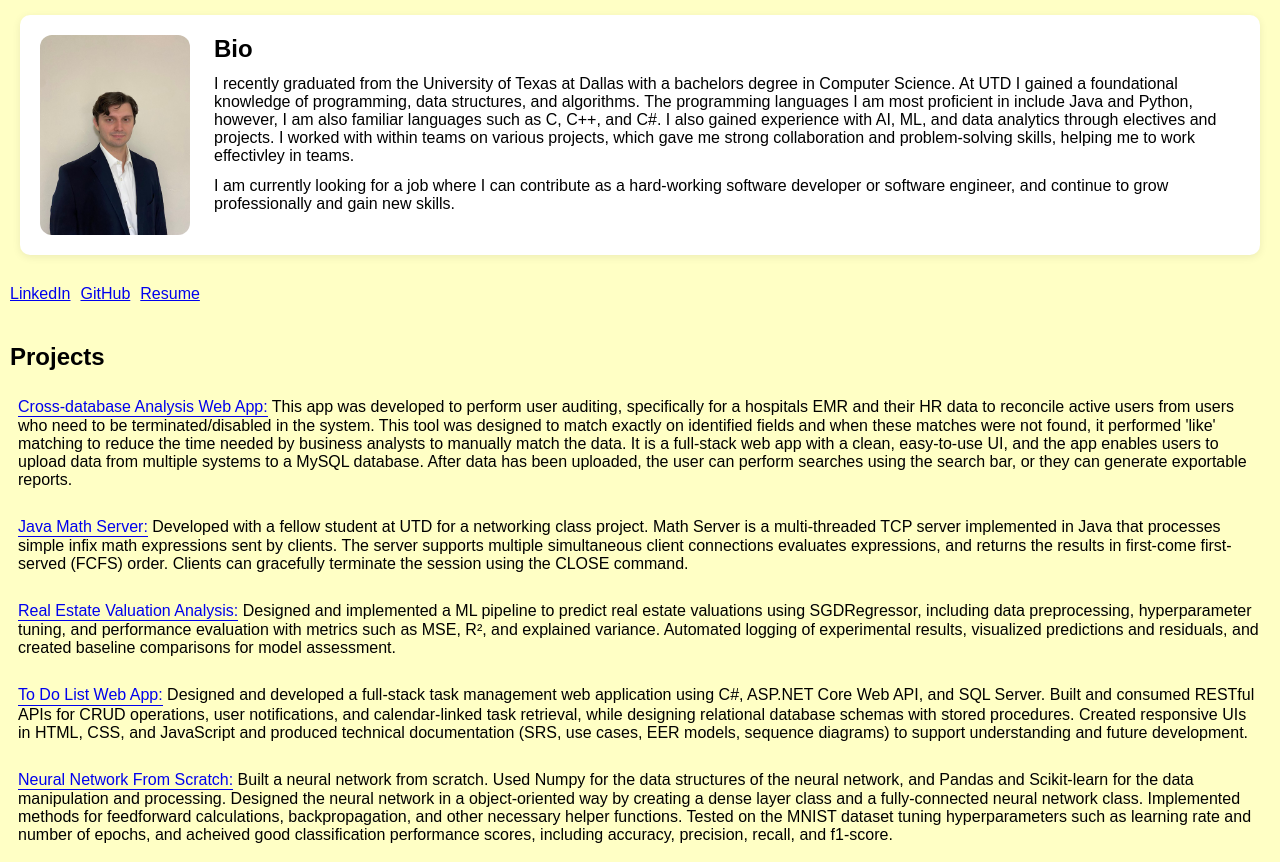
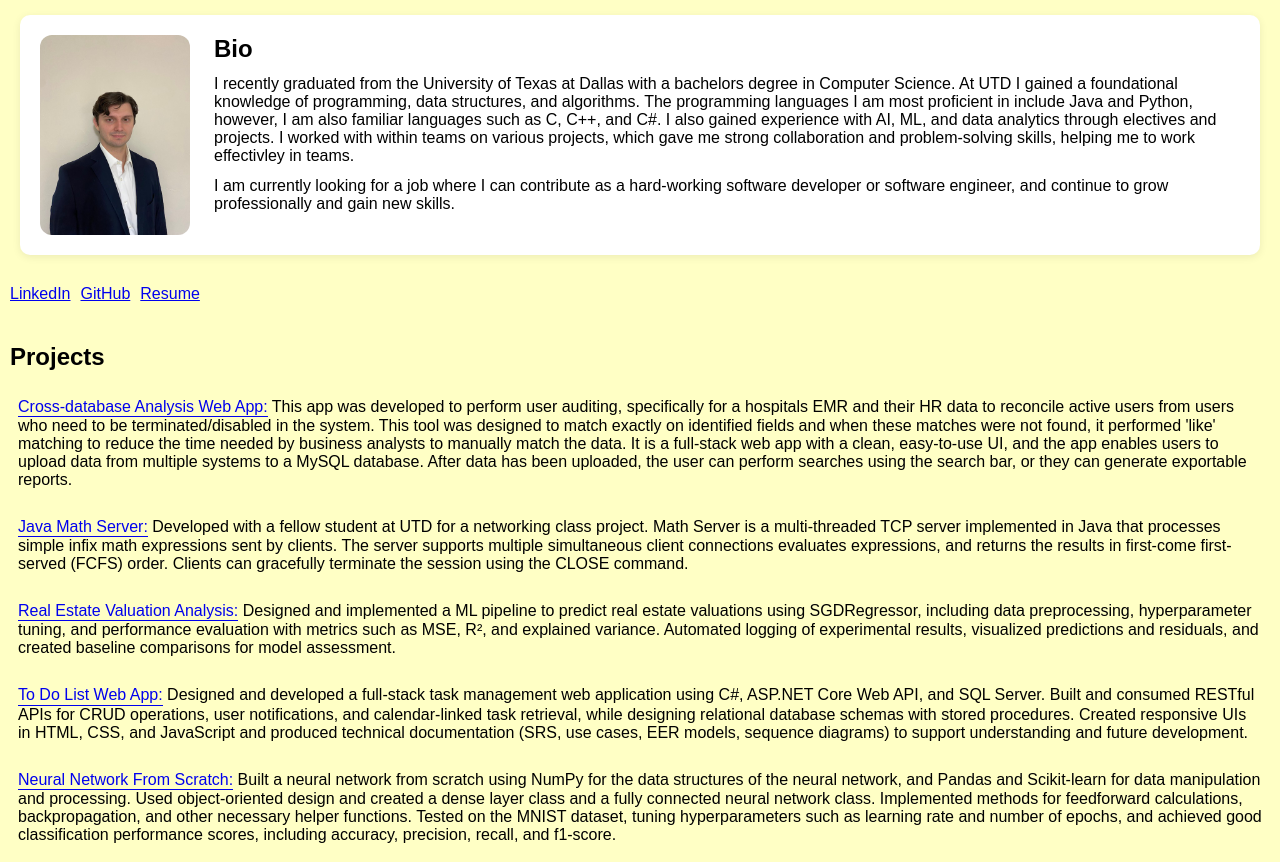
Before and after one commit to BenTennyson4/PorfolioWebsite, a plain HTML site: page index.html in a window 1280 px wide. Shown: the part 65-927 px from the top of the page. Drawn offline with Linux system fonts and the light colour scheme.

Commit message:
Changed Neural Network From Scratch project description.

```diff
--- a/index.html
+++ b/index.html
@@ -109,13 +109,13 @@
             <a href="https://github.com/BenTennyson4/NeuralNetworkFromScratch">
                 Neural Network From Scratch:
             </a>
-            Built a neural network from scratch. Used Numpy for the data structures of the neural
-            network, and Pandas and Scikit-learn for the data manipulation and processing. Designed
-            the neural network in a object-oriented way by creating a dense layer class and a
-            fully-connected neural network class. Implemented methods for feedforward calculations,
-            backpropagation, and other necessary helper functions. Tested on the MNIST dataset tuning
-            hyperparameters such as learning rate and number of epochs, and acheived good classification
-            performance scores, including accuracy, precision, recall, and f1-score.
+            Built a neural network from scratch using NumPy for the data structures of the neural
+            network, and Pandas and Scikit-learn for data manipulation and processing. Used
+            object-oriented design and created a dense layer class and a fully connected neural
+            network class. Implemented methods for feedforward calculations, backpropagation, and
+            other necessary helper functions. Tested on the MNIST dataset, tuning hyperparameters
+            such as learning rate and number of epochs, and achieved good classification performance
+            scores, including accuracy, precision, recall, and f1-score.
         </div>
     </div>
 </body>
```
